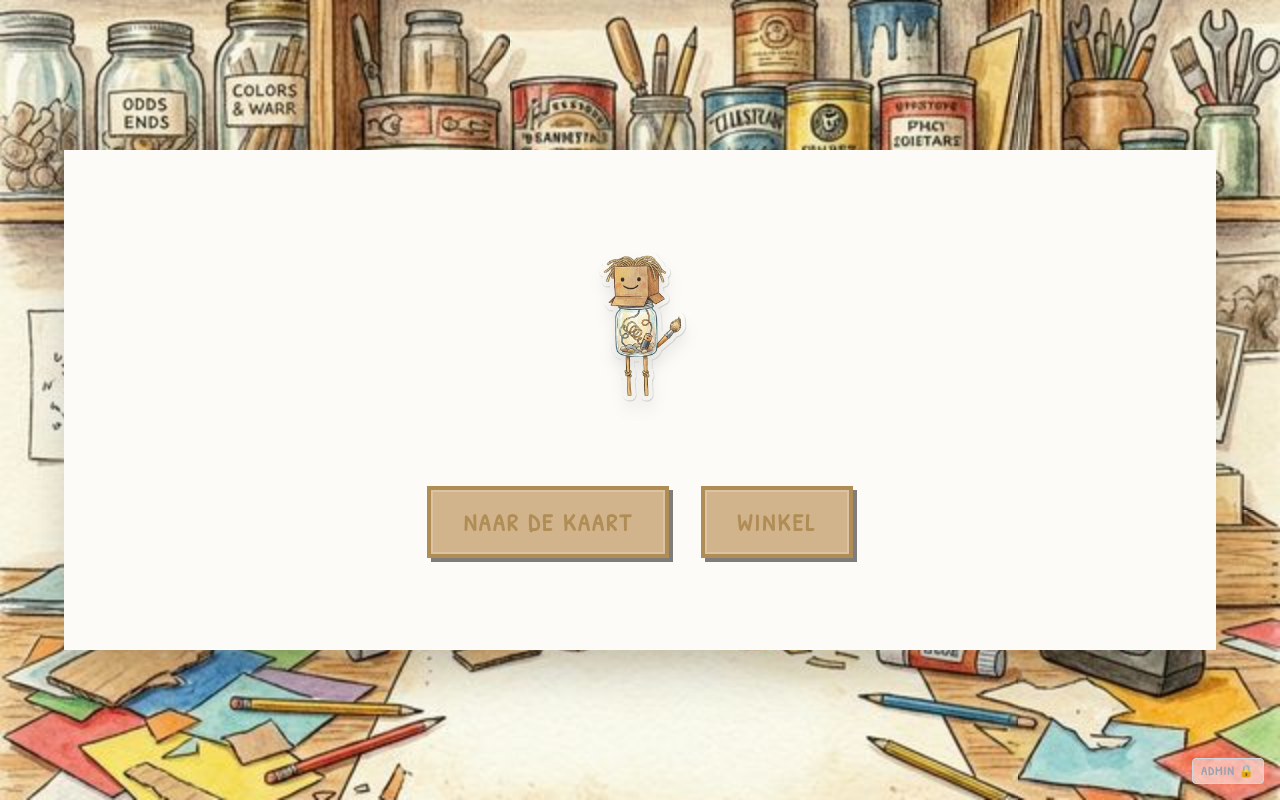
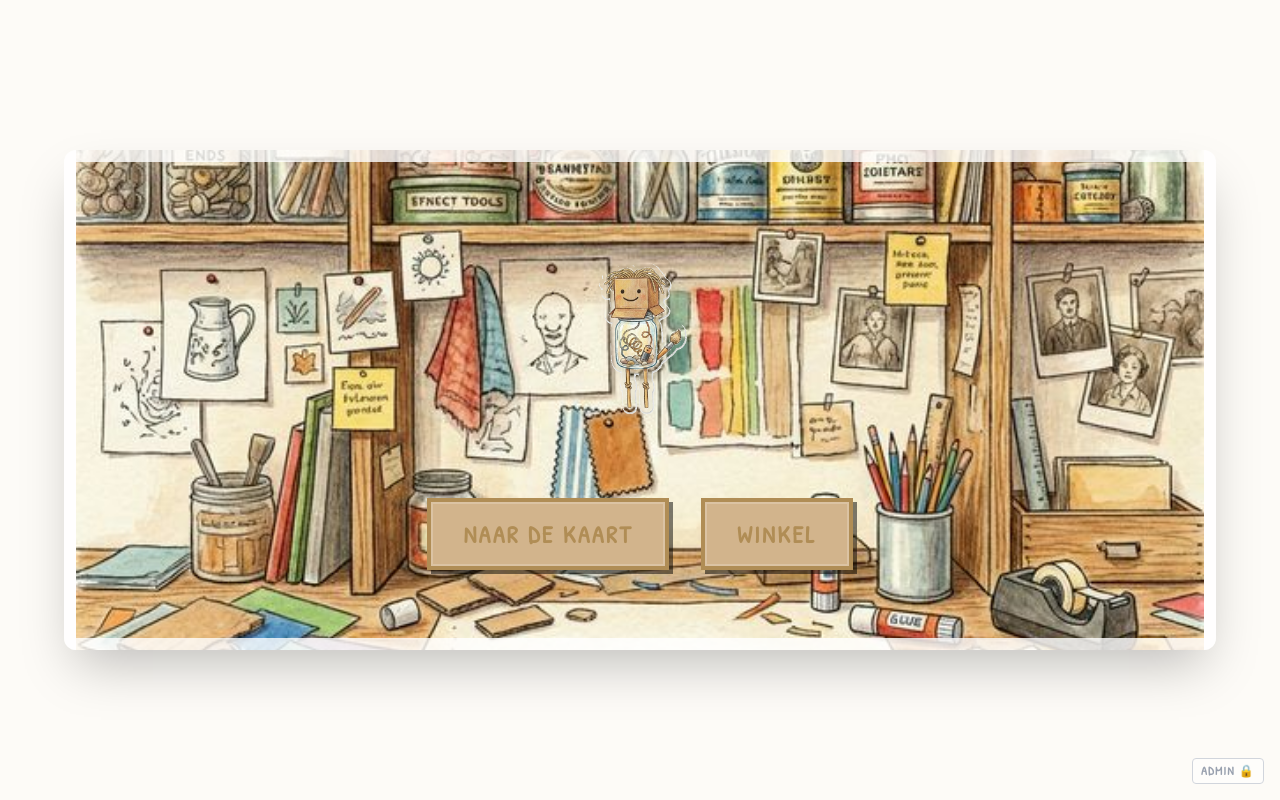
Before and after one commit to hanrusman/knutsel-cosmos, a React (Vite) app: page / in a window 1280 px wide. Built offline with nearby package versions, Linux system fonts and the light colour scheme.

Commit message:
Swap background hierarchy: Robot now on desk

```diff
--- a/src/components/layout/Workbench.jsx
+++ b/src/components/layout/Workbench.jsx
@@ -3,22 +3,23 @@ import React from 'react';
 const Workbench = ({ children }) => {
     return (
         <div
-            className="relative min-h-screen w-full overflow-hidden flex flex-col items-center justify-center p-4"
-            style={{
-                backgroundImage: "url('/assets/bg-workbench-v2.png')",
-                backgroundSize: 'cover',
-                backgroundPosition: 'center',
-                backgroundRepeat: 'no-repeat',
-                backgroundAttachment: 'fixed' // Ensures bg stays put while content scrolls
-            }}
+            className="relative min-h-screen w-full overflow-hidden flex flex-col items-center justify-center p-4 bg-[#fdfbf7]"
         >
             {/* Background Texture Overlay (Optional, using CSS pattern later) */}
             {/* <div className="absolute inset-0 opacity-10 pointer-events-none"
                 style={{ backgroundImage: 'radial-gradient(circle, #000 1px, transparent 1px)', backgroundSize: '20px 20px' }}>
             </div> */}
 
-            {/* Main Content Area - A big piece of paper on the desk */}
-            <div className="relative w-full max-w-6xl h-full max-h-[90vh] min-h-[500px] bg-[#fdfbf7] shadow-2xl p-4 sm:p-8 flex flex-col items-center border-none transition-transform duration-700 overflow-hidden">
+            {/* Main Content Area - Use the Workbench Image as the 'World' background */}
+            <div
+                className="relative w-full max-w-6xl h-full max-h-[90vh] min-h-[500px] shadow-2xl p-4 sm:p-8 flex flex-col items-center border-[12px] border-white/80 transition-transform duration-700 overflow-hidden rounded-xl"
+                style={{
+                    backgroundImage: "url('/assets/bg-workbench-v2.png')",
+                    backgroundSize: 'cover',
+                    backgroundPosition: 'center',
+                    backgroundRepeat: 'no-repeat',
+                }}
+            >
                 {/* Paper texture/noise could go here */}
                 {children}
             </div>
```
